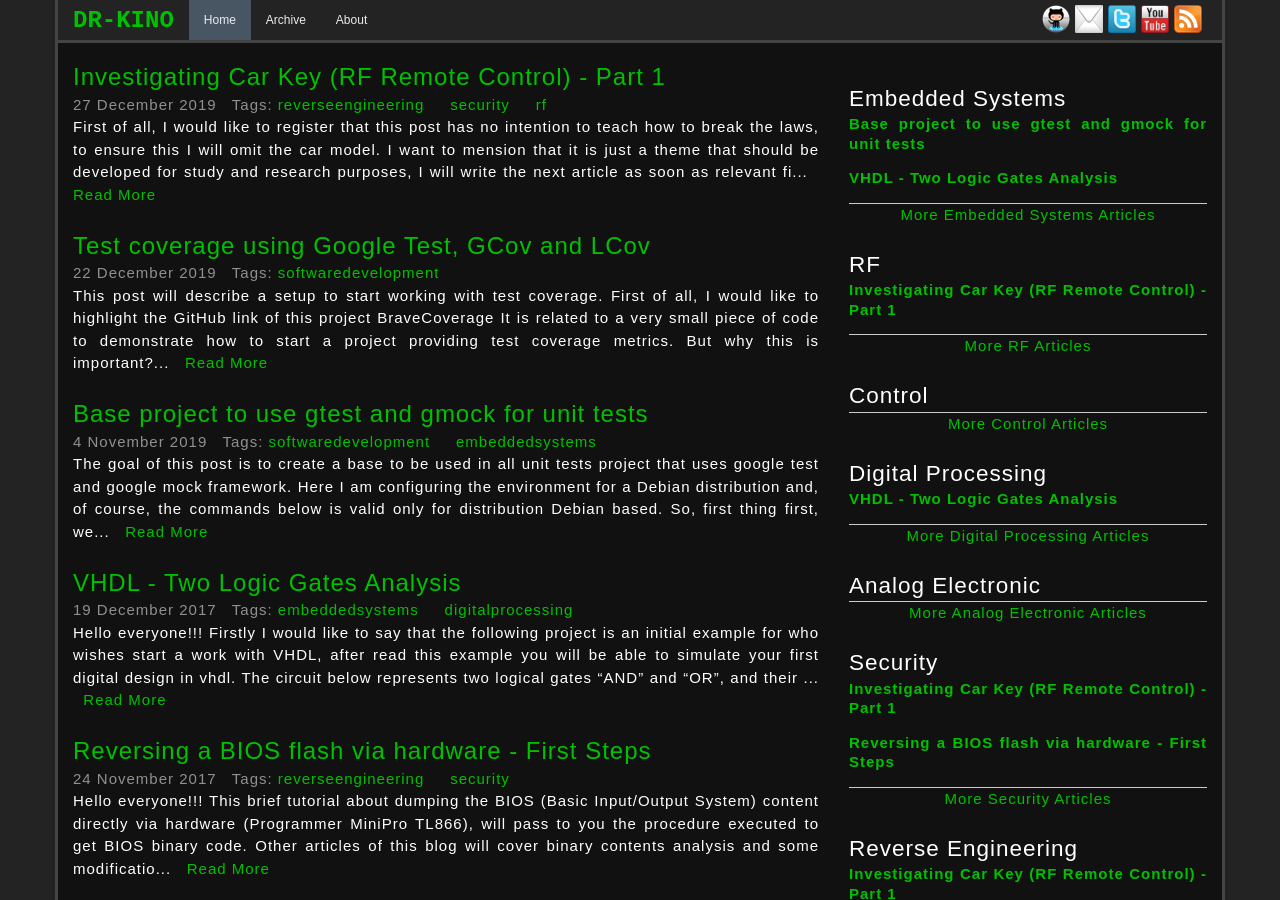
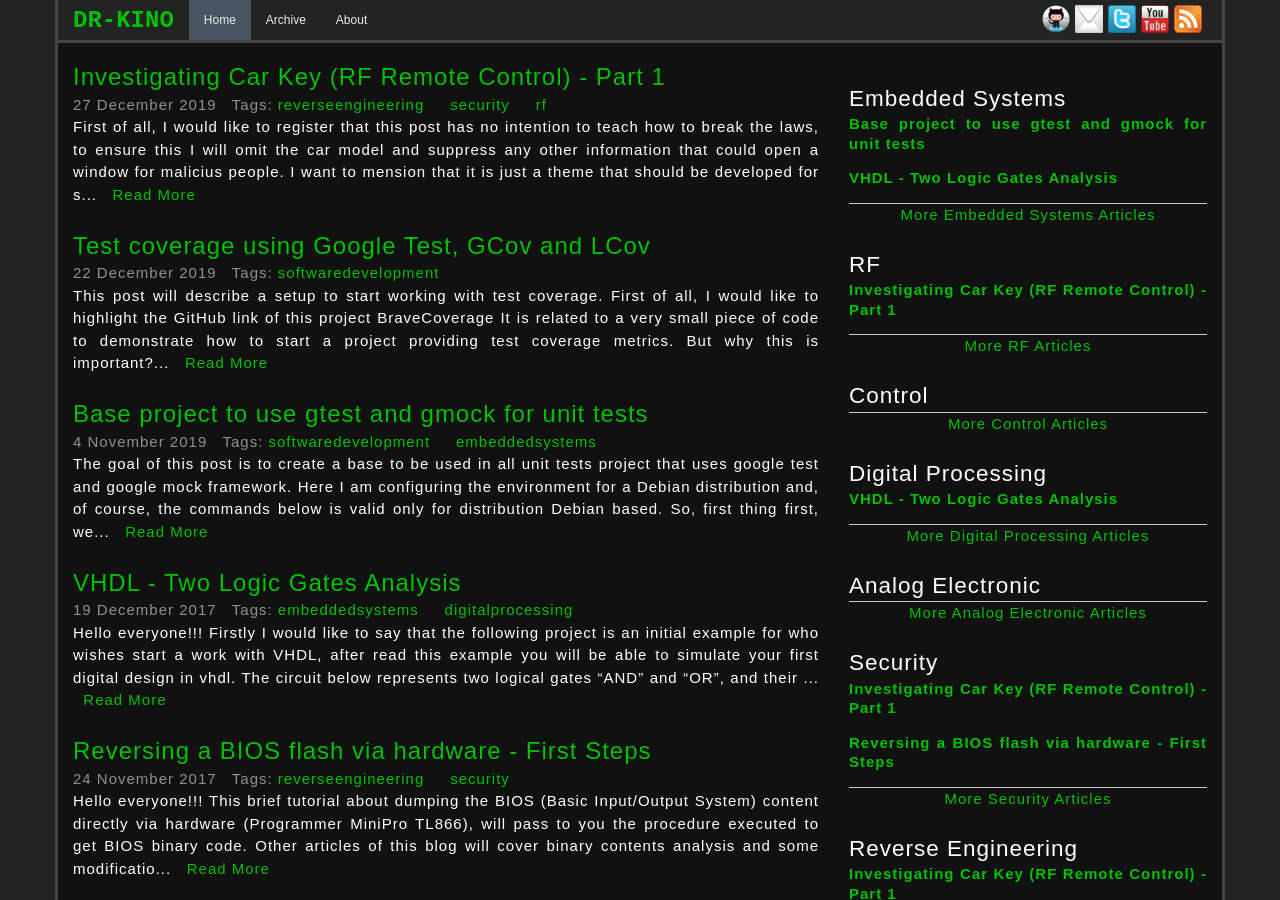
Before and after one commit to dr-kino/dr-kino.github.io, a Jekyll site: the page built from index.html, in a window 1280 px wide and 900 px high. Built offline with Jekyll 4.4.1, drawn with Linux system fonts in a browser that asks for light colours; nearby versions of some CDN libraries; comment, search, counter and statistics services are not loaded.

Commit message:
Added new information in first paragraph.

```diff
--- a/_posts/2019-12-27-Investigating-Car-Key-Control.markdown
+++ b/_posts/2019-12-27-Investigating-Car-Key-Control.markdown
@@ -11,7 +11,7 @@
 licence: cc_attrib
 ---
 
-First of all, I would like to register that this post has no intention to teach how to break the laws, to ensure this I will omit the car model. I want to mension that it is just a theme that should be developed for study and research purposes, I will write the next article as soon as relevant findings emerge. As I have no much time to be dedicated in this research, maybe it will take long time until next publication, because of this the current article will talsk a little bit about some tools devoted to Software Defined Radio, this way you can start your proper research related to SDR.
+First of all, I would like to register that this post has no intention to teach how to break the laws, to ensure this I will omit the car model and suppress any other information that could open a window for malicius people. I want to mension that it is just a theme that should be developed for study and research purposes, I will write the next article as soon as relevant findings emerge. As I have no much time to be dedicated in this research, maybe it will take long time until next publication, because of this the current article will talsk a little bit about some tools devoted to Software Defined Radio, this way you can start your proper research related to SDR.
 
 To write this post I am using the [HackRF One](https://greatscottgadgets.com/hackrf/one/) as a hadrware to interfaces with real world. The main characteristics of the HackRF hardware/project are:
 
```
